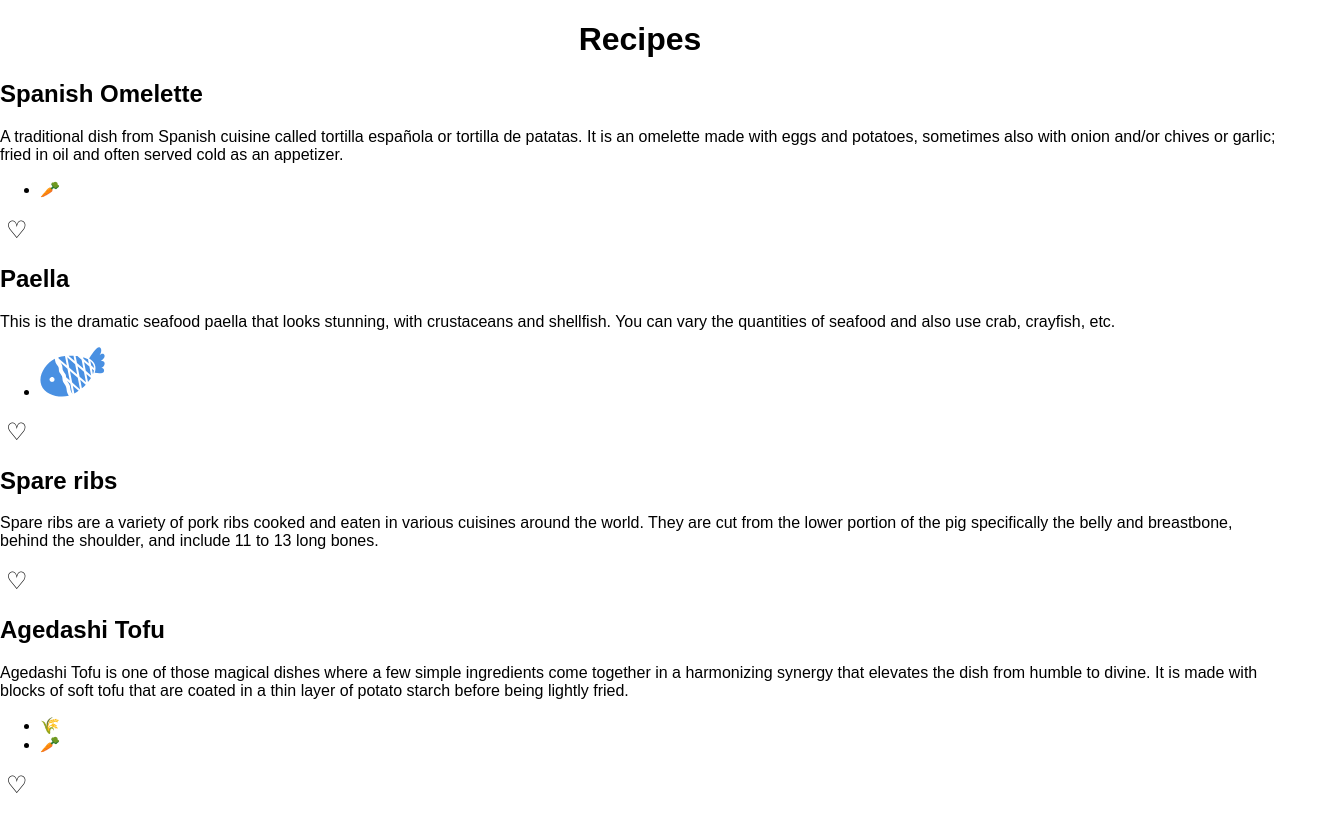
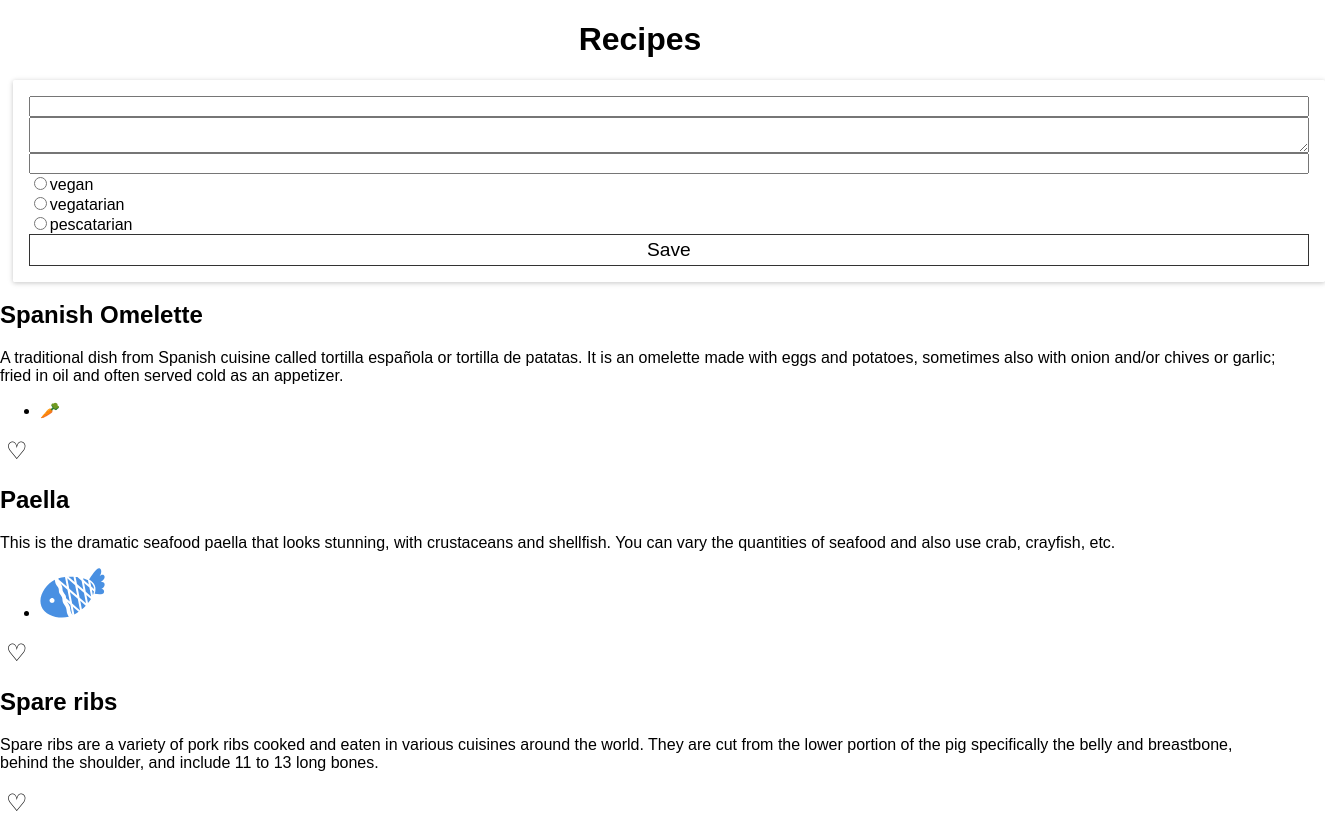
Before and after one commit to bzhoek/react-recipes, a React (Create React App) app: page / in a window 1280 px wide. Shown: the top 813 px of the page, 1325 px wide, since content can reach past the window. Built offline with nearby package versions, Linux system fonts and the light colour scheme.

Commit message:
connected recipes container, unconnected export for testing

```diff
--- a/src/components/RecipesContainer.js
+++ b/src/components/RecipesContainer.js
@@ -1,8 +1,10 @@
 import React from 'react'
+import {connect} from 'react-redux'
 import RecipeItem from './RecipeItem'
+import RecipeEditor from './RecipeEditor'
 import Title from './Title'
 
-const RecipesContainer = props => {
+export const RecipesContainer = props => {
 
   const renderRecipe = (recipe, index) => {
     return <RecipeItem key={index} onChange={() => props.updateRecipe(recipe._id)} {...recipe}/>
@@ -12,6 +14,7 @@ const RecipesContainer = props => {
     <div className="recipes wrapper">
       <header>
         <Title content="Recipes"/>
+        <RecipeEditor/>
       </header>
 
       <main>
@@ -21,4 +24,6 @@ const RecipesContainer = props => {
   )
 }
 
-export default RecipesContainer
+const mapStateToProps = ({recipes}) => ({recipes})
+
+export default connect(mapStateToProps)(RecipesContainer)
```
Also changed, not shown: 1 other file (tests, documents, lock files or other folders).
